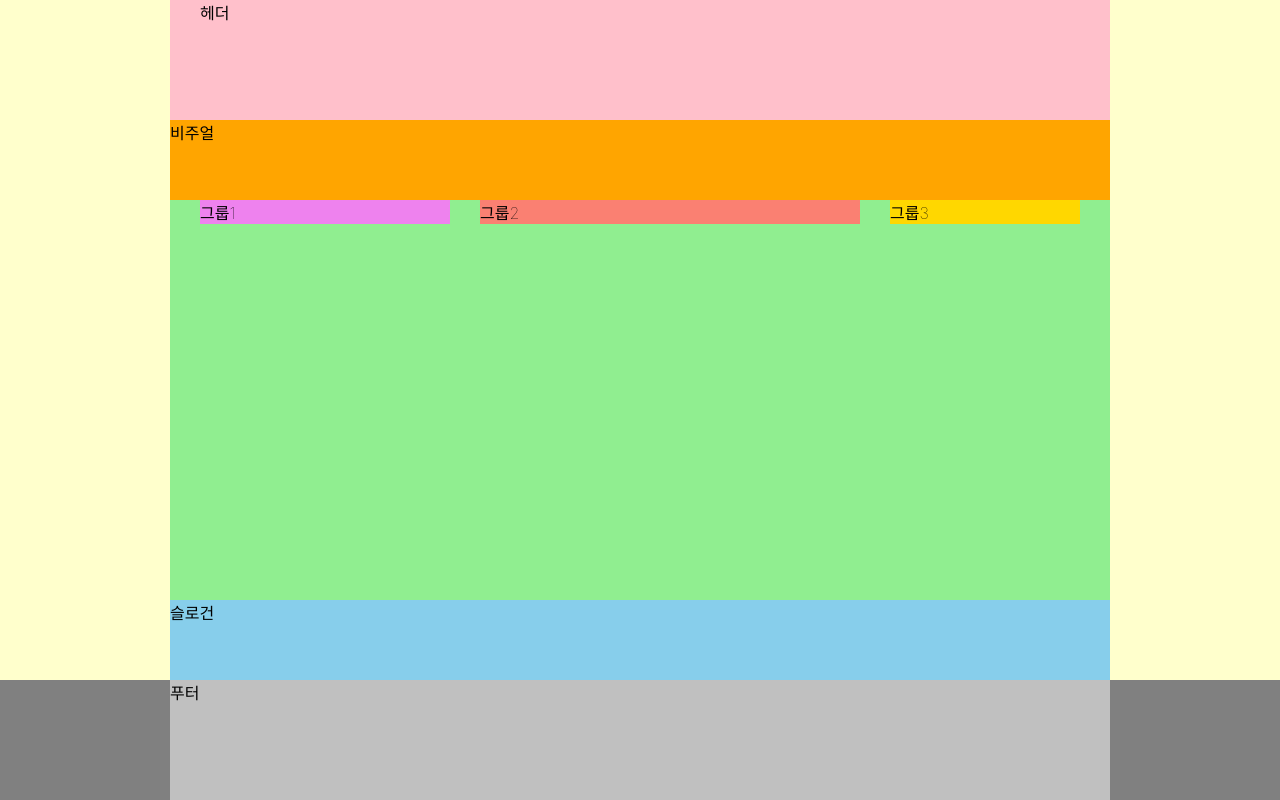
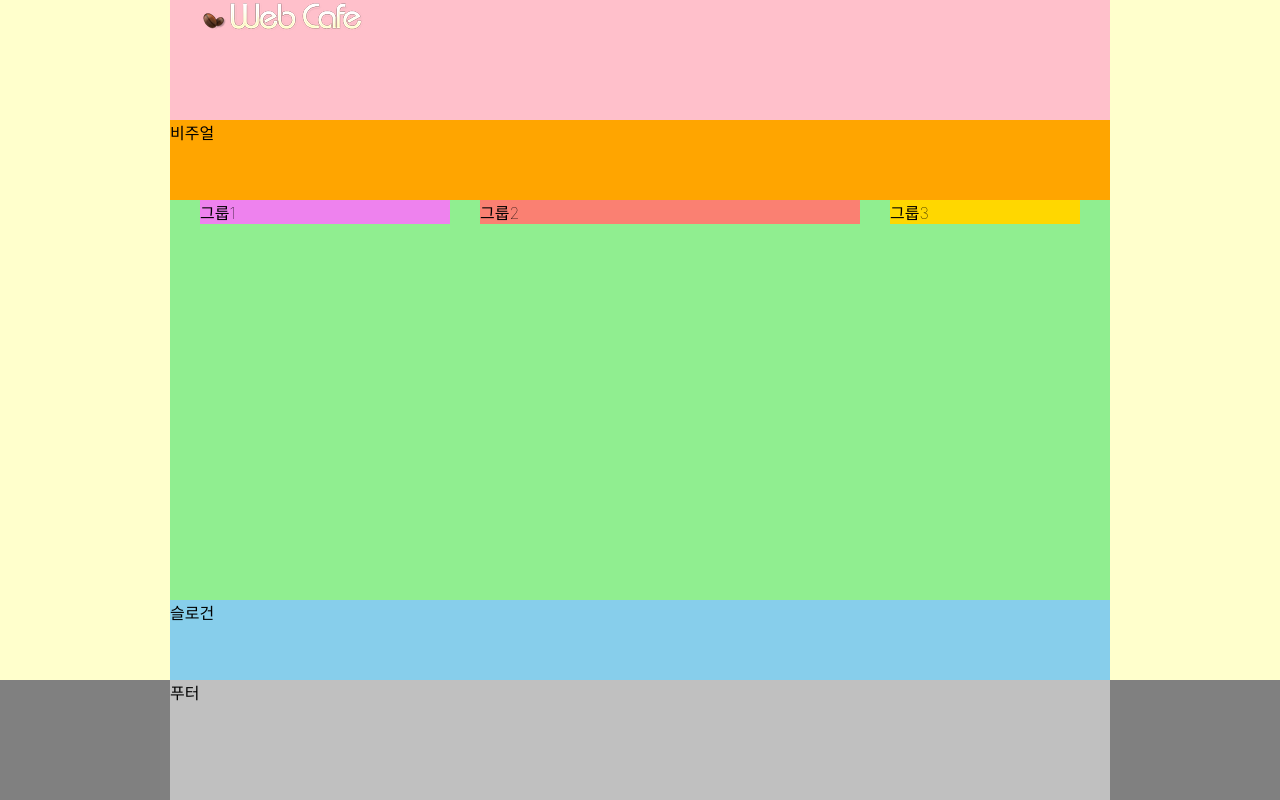
Before and after one commit to AnTaeYang/HTML5, a website: page index.html in a window 1280 px wide. Drawn offline with Linux system fonts and the light colour scheme; a web font is replaced by a local one.

Commit message:
로고 마크업

```diff
--- a/index.html
+++ b/index.html
@@ -9,7 +9,13 @@
   <link rel="stylesheet" href="./styles/style.css" />
 </head>
 <body>
-  <header class="header">헤더</header>
+  <header class="header">
+    <h1 class="logo">
+      <a href=""./index-complete.html">
+        <img src="./assets/logo.png" alt="" />
+      </a>
+    </h1>
+  </header>
   <div class="visual">비주얼</div>
   <main class="main">
     <div class="group group1">그룹1</div>
```
